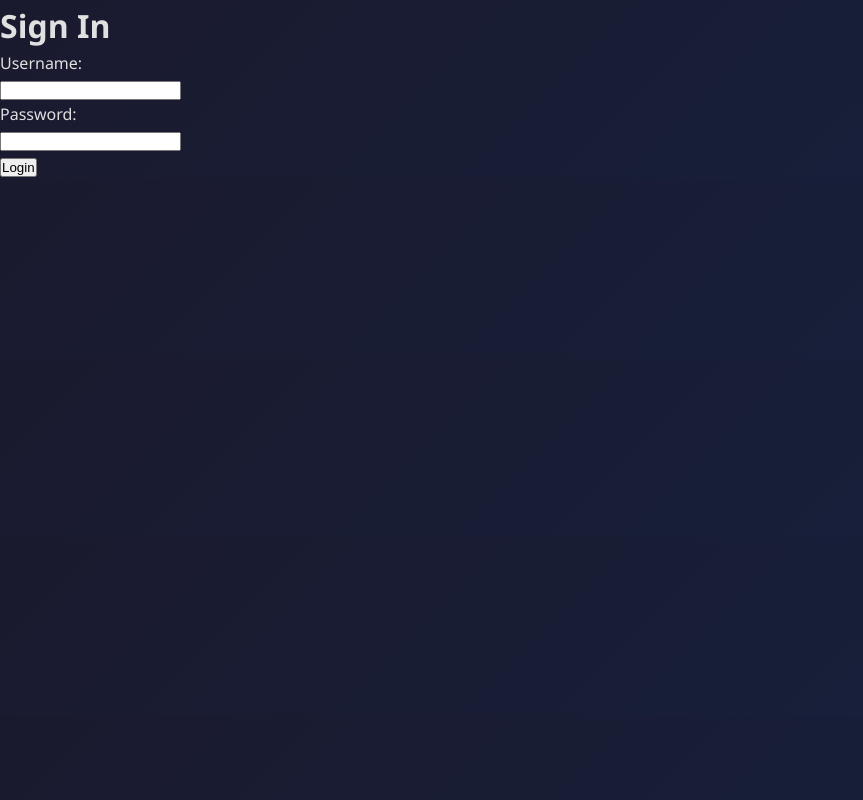
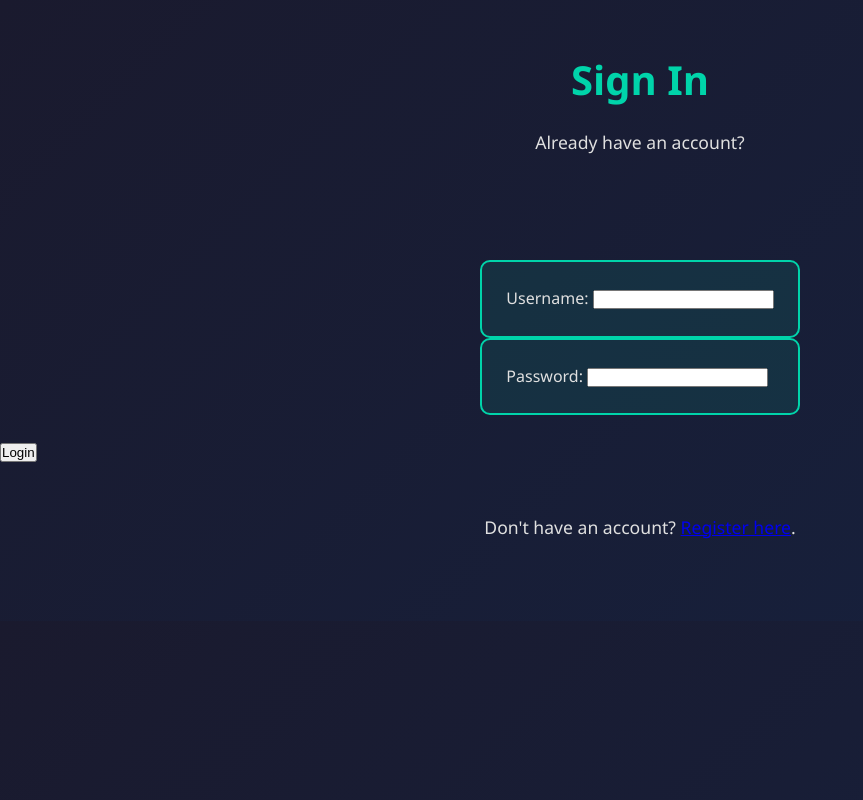
Before and after one commit to MRusnak40/School_WEB_PSS_YEAR_WORK, a Django app: page / in a window 1280 px wide. Shown: the whole page, without its empty margins (0-863 px from the left). Run offline with Django 5.2, Linux system fonts and the light colour scheme.

Commit message:
login design

```diff
--- /dev/null
+++ b/Backend/GymProject/GymApp/static/login.css
@@ -0,0 +1,19 @@
+.box {
+
+    display: flex;
+
+    justify-content: center;
+    margin: 0 auto;
+    padding: 1.5rem;
+    border-radius: 10px;
+    box-shadow: 0 0 10px rgba
+
+}
+
+.login-card {
+    background: rgba(0, 212, 170, 0.1);
+    border: 2px solid var(--accent-green);
+    border-radius: 10px;
+    padding: 1.5rem;
+    transition: all 0.3s ease;
+}
--- a/Backend/GymProject/GymApp/templates/login.html
+++ b/Backend/GymProject/GymApp/templates/login.html
@@ -1,36 +1,53 @@
 <!DOCTYPE html>
 <html lang="en">
-
-<head>
-    <meta charset="UTF-8">
-    <meta name="viewport" content="width=device-width, initial-scale=1.0">
+  <head>
+    <meta charset="UTF-8" />
+    <meta name="viewport" content="width=device-width, initial-scale=1.0" />
     {% load static %}
     <link rel="stylesheet" href="{% static 'global.css' %}" />
     {% load static %}
     <link rel="stylesheet" href="{% static 'styles.css' %}" />
 
+    {% load static %}
+    <link rel="stylesheet" href="{% static 'login.css' %}" />
 
     <title>Login</title>
-</head>
+  </head>
 
-<body>
+  <body>
     <form action="{% url 'loginCheck' %}" method="post">
-        {% csrf_token %}
+      {% csrf_token %}
 
+      <div>
+        <div class="hero">
+          <h1>Sign In</h1>
+          <p>Already have an account?</p>
+        </div>
 
-        <h1>Sign In</h1>
-        <label for="username">Username:</label><br>
-        <input type="text" name="username" id="username" required><br>
-        <label for="password">Password:</label><br>
-        <input type="password" name="password" id="password" required><br>
-        <button type="submit">Login</button>
+        <div class="box">
+          <div>
+            <div class="login-card">
+              <label for="username">Username:</label>
+              <input type="text" name="username" id="username" required />
+            </div>
 
+            <div class="login-card">
+              <label for="password">Password:</label>
+              <input type="password" name="password" id="password" required /><br />
+            </div>
+          </div>
+        </div>
 
+        <div>
+          <button type="submit">Login</button>
+        </div>
 
+        <div class="hero">
+          <p>
+            Don't have an account? <a href="{% url 'register' %}">Register here</a>.
+          </p>
+        </div>
+      </div>
     </form>
-
-</body>
-
-
-
+  </body>
 </html>
```
Also changed, not shown: Backend/GymProject/GymApp/templates/register.html (+18 -17 lines).
